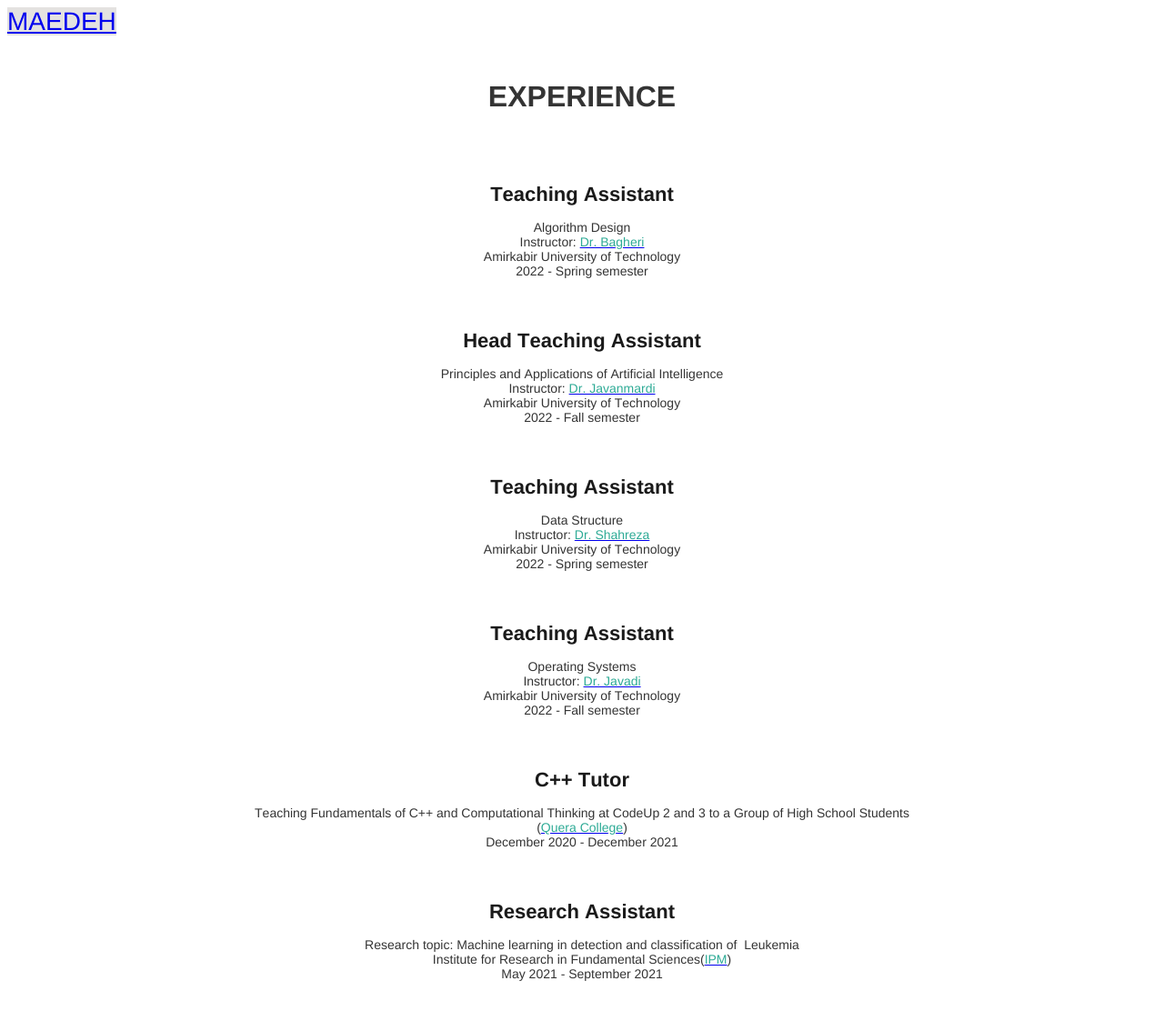
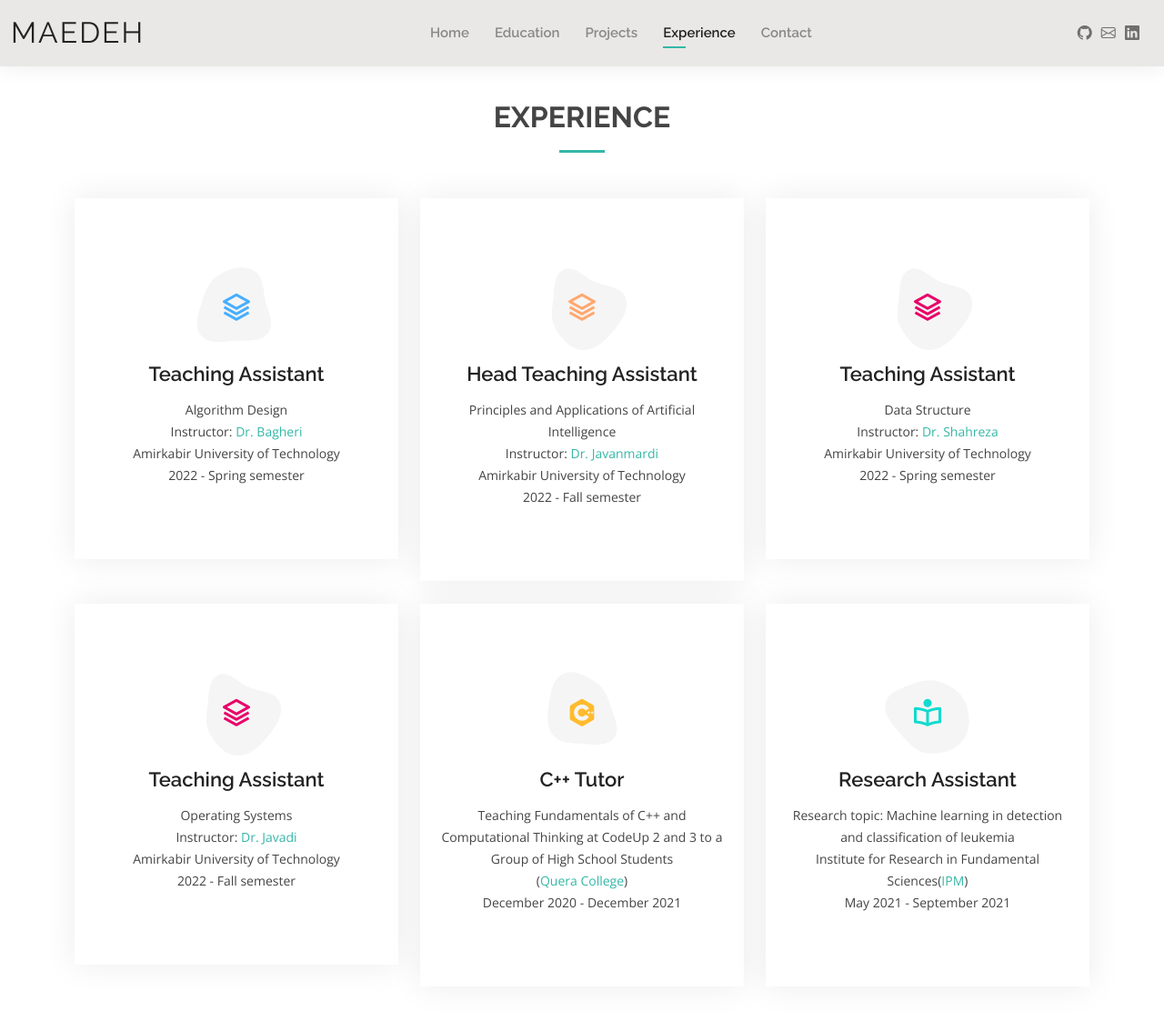
Before and after one commit to maedemir/maedemir.github.io, a plain HTML site: page exprience.html in a window 1280 px wide. Shown: the whole page at 91% size. Drawn offline with nearby package versions, Linux system fonts and the light colour scheme.

Commit message:
experience added

```diff
--- a/exprience.html
+++ b/exprience.html
@@ -1,78 +1,199 @@
-<!DOCTYPE html PUBLIC "-//W3C//DTD HTML 4.01//EN" "http://www.w3.org/TR/html4/strict.dtd">
-<html>
+<!DOCTYPE html>
+<html lang="en">
+
 <head>
-  <meta http-equiv="Content-Type" content="text/html; charset=utf-8">
-  <meta http-equiv="Content-Style-Type" content="text/css">
+  <meta charset="utf-8">
+  <meta content="width=device-width, initial-scale=1.0" name="viewport">
+
   <title>Experience</title>
-  <meta name="Generator" content="Cocoa HTML Writer">
-  <meta name="CocoaVersion" content="2113.5">
-  <style type="text/css">
-    p.p2 {margin: 0.0px 0.0px 0.0px 0.0px; font: 28.0px Helvetica; color: #1a1a1a; -webkit-text-stroke: #1a1a1a; min-height: 34.0px}
-    p.p3 {margin: 0.0px 0.0px 0.0px 0.0px; line-height: 18.0px; font: 12.0px Helvetica; color: #343434; -webkit-text-stroke: #343434; min-height: 14.0px}
-    p.p5 {margin: 0.0px 0.0px 0.0px 0.0px; text-align: center; line-height: 18.0px; font: 12.0px Helvetica; color: #343434; -webkit-text-stroke: #343434; min-height: 14.0px}
-    p.p6 {margin: 0.0px 0.0px 0.0px 0.0px; text-align: center; line-height: 36.0px; font: 36.0px boxicons; color: #3b9cff; -webkit-text-stroke: #3b9cff; min-height: 36.0px}
-    p.p8 {margin: 0.0px 0.0px 0.0px 0.0px; text-align: center; line-height: 24.0px; font: 14.0px Helvetica; color: #343434; -webkit-text-stroke: #343434}
-    p.p9 {margin: 0.0px 0.0px 0.0px 0.0px; text-align: center; line-height: 36.0px; font: 36.0px boxicons; color: #fd955b; -webkit-text-stroke: #fd955b; min-height: 36.0px}
-    p.p10 {margin: 0.0px 0.0px 0.0px 0.0px; text-align: center; line-height: 24.0px; font: 14.0px Helvetica; color: #2eab96; -webkit-text-stroke: #2eab96}
-    p.p11 {margin: 0.0px 0.0px 0.0px 0.0px; text-align: center; line-height: 36.0px; font: 36.0px boxicons; color: #df0055; -webkit-text-stroke: #df0055; min-height: 36.0px}
-    p.p12 {margin: 0.0px 0.0px 0.0px 0.0px; text-align: center; line-height: 36.0px; font: 36.0px boxicons; color: #fdae23; -webkit-text-stroke: #fdae23; min-height: 36.0px}
-    p.p13 {margin: 0.0px 0.0px 0.0px 0.0px; text-align: center; line-height: 36.0px; font: 36.0px boxicons; color: #20d5c4; -webkit-text-stroke: #20d5c4; min-height: 36.0px}
-    p.p14 {margin: 0.0px 0.0px 0.0px 0.0px; line-height: 18.0px; font: 12.0px Helvetica; color: #343434; -webkit-text-stroke: #343434; background-color: #ffffff; min-height: 14.0px}
-    p.p15 {margin: 0.0px 0.0px 0.0px 0.0px; font: 24.0px Helvetica; color: #ffffff; -webkit-text-stroke: #ffffff; min-height: 29.0px}
-    span.s1 {font-kerning: none; background-color: #e4e2e0}
-    span.s2 {font-kerning: none}
-    span.s3 {font-kerning: none; background-color: #ffffff}
-    span.s4 {font: 14.0px Helvetica; font-kerning: none; color: #2eab96; -webkit-text-stroke: 0px #2eab96}
-    span.s5 {font-kerning: none; color: #343434; background-color: #ffffff; -webkit-text-stroke: 0px #343434}
-    span.s6 {font-kerning: none; color: #2eab96; -webkit-text-stroke: 0px #2eab96}
-  </style>
+  <meta content="" name="description">
+  <meta content="" name="keywords">
+
+  <!-- Favicons -->
+  <link href="assets/img/employee.png" rel="icon">
+  <link href="assets/img/employee.png" rel="apple-touch-icon">
+
+  <!-- Google Fonts -->
+  <link href="https://fonts.googleapis.com/css?family=Open+Sans:300,300i,400,400i,600,600i,700,700i|Raleway:300,300i,400,400i,500,500i,600,600i,700,700i|Poppins:300,300i,400,400i,500,500i,600,600i,700,700i" rel="stylesheet">
+
+  <!-- Vendor CSS Files -->
+  <link href="assets/vendor/aos/aos.css" rel="stylesheet">
+  <link href="assets/vendor/bootstrap/css/bootstrap.min.css" rel="stylesheet">
+  <link href="assets/vendor/bootstrap-icons/bootstrap-icons.css" rel="stylesheet">
+  <link href="assets/vendor/boxicons/css/boxicons.min.css" rel="stylesheet">
+  <link href="assets/vendor/glightbox/css/glightbox.min.css" rel="stylesheet">
+  <link href="assets/vendor/swiper/swiper-bundle.min.css" rel="stylesheet">
+
+  <!-- Template Main CSS File -->
+  <link href="assets/css/style.css" rel="stylesheet">
+
+  <!-- =======================================================
+  * Template Name: Kelly - v4.8.1
+  * Template URL: https://bootstrapmade.com/kelly-free-bootstrap-cv-resume-html-template/
+  * Author: BootstrapMade.com
+  * License: https://bootstrapmade.com/license/
+  ======================================================== -->
 </head>
+
 <body>
-<h1 style="margin: 0.0px 534.5px 0.0px 0.0px; line-height: 28.0px; font: 28.0px Helvetica; color: #1a1a1a; -webkit-text-stroke: #1a1a1a"><span class="s1"><a href="file:///Users/maedehmirzazadeh/Documents/GitHub/maedemir-maedemir.github.io/index.html">MAEDEH<span class="s2"></span></a></span></h1>
-<p class="p2"><span class="s2"><i></i></span><br></p>
-<p class="p3"><span class="s2"></span><br></p>
-<h2 style="margin: 0.0px 0.0px 20.0px 0.0px; text-align: center; line-height: 38.4px; font: 32.0px Helvetica; color: #343434; -webkit-text-stroke: #343434"><span class="s2"><b>EXPERIENCE</b></span></h2>
-<p class="p5"><span class="s2"></span><br></p>
-<p class="p6"><span class="s2"></span><br></p>
-<h4 style="margin: 0.0px 0.0px 15.0px 0.0px; text-align: center; line-height: 26.4px; font: 22.0px Helvetica; color: #1a1a1a; -webkit-text-stroke: #1a1a1a"><span class="s3"><b>Teaching Assistant</b></span></h4>
-<p class="p8"><span class="s3">Algorithm Design</span></p>
-<p class="p8"><span class="s3">Instructor: <a href="https://aut.ac.ir/cv/2072/Alireza%20Bagheri"><span class="s4">Dr. Bagheri</span></a></span></p>
-<p class="p8"><span class="s3">Amirkabir University of Technology</span></p>
-<p class="p8"><span class="s3">2022 - Spring semester</span></p>
-<p class="p5"><span class="s2"></span><br></p>
-<p class="p9"><span class="s2"></span><br></p>
-<h4 style="margin: 0.0px 0.0px 15.0px 0.0px; text-align: center; line-height: 26.4px; font: 22.0px Helvetica; color: #1a1a1a; -webkit-text-stroke: #1a1a1a"><span class="s3"><b>Head Teaching Assistant</b></span></h4>
-<p class="p8"><span class="s3">Principles and Applications of Artificial Intelligence</span></p>
-<p class="p10"><span class="s5">Instructor: <a href="https://www.linkedin.com/in/mahdi-javanmardi-037b346b/"><span class="s6">Dr. Javanmardi</span></a></span></p>
-<p class="p8"><span class="s3">Amirkabir University of Technology</span></p>
-<p class="p8"><span class="s3">2022 - Fall semester</span></p>
-<p class="p5"><span class="s2"></span><br></p>
-<p class="p11"><span class="s2"></span><br></p>
-<h4 style="margin: 0.0px 0.0px 15.0px 0.0px; text-align: center; line-height: 26.4px; font: 22.0px Helvetica; color: #1a1a1a; -webkit-text-stroke: #1a1a1a"><span class="s3"><b>Teaching Assistant</b></span></h4>
-<p class="p8"><span class="s3">Data Structure</span></p>
-<p class="p8"><span class="s3">Instructor: <a href="file:///Users/maedehmirzazadeh/Documents/GitHub/maedemir-maedemir.github.io/%7Bhttps://sajad.shirali.ir/"><span class="s4">Dr. Shahreza</span></a></span></p>
-<p class="p8"><span class="s3">Amirkabir University of Technology</span></p>
-<p class="p8"><span class="s3">2022 - Spring semester</span></p>
-<p class="p5"><span class="s2"></span><br></p>
-<p class="p11"><span class="s2"></span><br></p>
-<h4 style="margin: 0.0px 0.0px 15.0px 0.0px; text-align: center; line-height: 26.4px; font: 22.0px Helvetica; color: #1a1a1a; -webkit-text-stroke: #1a1a1a"><span class="s3"><b>Teaching Assistant</b></span></h4>
-<p class="p8"><span class="s3">Operating Systems</span></p>
-<p class="p8"><span class="s3">Instructor: <a href="https://aut.ac.ir/cv/21291/S.Ahmad-Javadi?slc_lang=en&amp;&amp;cv=21291&amp;mod=scv"><span class="s4">Dr. Javadi</span></a></span></p>
-<p class="p8"><span class="s3">Amirkabir University of Technology</span></p>
-<p class="p8"><span class="s3">2022 - Fall semester</span></p>
-<p class="p5"><span class="s2"></span><br></p>
-<p class="p12"><span class="s2"></span><br></p>
-<h4 style="margin: 0.0px 0.0px 15.0px 0.0px; text-align: center; line-height: 26.4px; font: 22.0px Helvetica; color: #1a1a1a; -webkit-text-stroke: #1a1a1a"><span class="s3"><b>C++ Tutor</b></span></h4>
-<p class="p8"><span class="s3">Teaching Fundamentals of C++ and Computational Thinking at CodeUp 2 and 3 to a Group of High School Students</span></p>
-<p class="p10"><span class="s5">(<a href="https://quera.org/"><span class="s6">Quera College</span></a>)</span></p>
-<p class="p8"><span class="s3">December 2020 - December 2021</span></p>
-<p class="p5"><span class="s2"></span><br></p>
-<p class="p13"><span class="s2"></span><br></p>
-<h4 style="margin: 0.0px 0.0px 15.0px 0.0px; text-align: center; line-height: 26.4px; font: 22.0px Helvetica; color: #1a1a1a; -webkit-text-stroke: #1a1a1a"><span class="s3"><b>Research Assistant</b></span></h4>
-<p class="p8"><span class="s3">Research topic: Machine learning in detection and classification of<span class="Apple-converted-space">  </span>Leukemia</span></p>
-<p class="p8"><span class="s3">Institute for Research in Fundamental Sciences(<a href="http://www.ipm.ir/"><span class="s4">IPM</span></a>)</span></p>
-<p class="p8"><span class="s3">May 2021 - September 2021</span></p>
-<p class="p14"><span class="s2"></span><br></p>
-<p class="p15"><span class="s2"><i></i></span><br></p>
+
+  <!-- ======= Header ======= -->
+  <header id="header" class="fixed-top">
+    <div class="container-fluid d-flex justify-content-between align-items-center">
+
+      <h1 class="logo me-auto me-lg-0"><a href="index.html">Maedeh</a></h1>
+      <!-- Uncomment below if you prefer to use an image logo -->
+      <!-- <a href="index.html" class="logo"><img src="assets/img/logo.png" alt="" class="img-fluid"></a>-->
+
+      <nav id="navbar" class="navbar order-last order-lg-0">
+        <ul>
+          <li><a href="index.html">Home</a></li>
+          <li><a href="education.html">Education</a></li>
+          <li><a href="projects.html">Projects</a></li>
+          <li><a class="active" href="exprience.html">Experience</a></li>
+          <li><a href="contact.html">Contact</a></li>
+        </ul>
+        <i class="bi bi-list mobile-nav-toggle"></i>
+      </nav><!-- .navbar -->
+
+      <div class="header-social-links">
+        <a href="https://github.com/maedemir/" class="github"><i class="bi bi-github"></i></a>
+        <a href="https://Maeede.mir@gmail.com" class="btn-primary"><i class="bi bi-envelope"></i></a>
+        <a href="https://www.linkedin.com/in/maedeh-mirzazadeh-a9113b243/" class="linkedin"><i class="bi bi-linkedin"></i></i></a>
+      </div>
+
+    </div>
+
+  </header><!-- End Header -->
+
+  <main id="main">
+
+    <!-- ======= Services Section ======= -->
+    <section id="services" class="services">
+      <div class="container" data-aos="fade-up">
+
+        <div class="section-title">
+          <h2>Experience</h2>
+        </div>
+
+        <div class="row">
+          <div class="col-lg-4 col-md-6  align-items-stretch" data-aos="zoom-in" data-aos-delay="100">
+            <div class="icon-box iconbox-blue">
+              <div class="icon">
+                <svg width="100" height="100" viewBox="0 0 600 600" xmlns="http://www.w3.org/2000/svg">
+                  <path stroke="none" stroke-width="0" fill="#f5f5f5" d="M300,521.0016835830174C376.1290562159157,517.8887921683347,466.0731472004068,529.7835943286574,510.70327084640275,468.03025145048787C554.3714126377745,407.6079735673963,508.03601936045806,328.9844924480964,491.2728898941984,256.3432110539036C474.5976632858925,184.082847569629,479.9380746630129,96.60480741107993,416.23090153303,58.64404602377083C348.86323505073057,18.502131276798302,261.93793281208167,40.57373210992963,193.5410806939664,78.93577620505333C130.42746243093433,114.334589627462,98.30271207620316,179.96522072025542,76.75703585869454,249.04625023123273C51.97151888228291,328.5150500222984,13.704378332031375,421.85034740162234,66.52175969318436,486.19268352777647C119.04800174914682,550.1803526380478,217.28368757567262,524.383925680826,300,521.0016835830174"></path>
+                </svg>
+                <i class="bx bx-layer"></i>
+              </div>
+              <h4><a href="">Teaching Assistant</a></h4>
+              <p>Algorithm Design</p>
+              <p>Instructor: <a href="https://aut.ac.ir/cv/2072/Alireza%20Bagheri"> Dr. Bagheri</a></p>
+              <p>Amirkabir University of Technology</p>
+              <p>2022 - Spring semester</p>
+            </div>
+          </div>
+
+          <div class="col-lg-4 col-md-6  align-items-stretch mt-4 mt-md-0" data-aos="zoom-in" data-aos-delay="200">
+            <div class="icon-box iconbox-orange ">
+              <div class="icon">
+                <svg width="100" height="100" viewBox="0 0 600 600" xmlns="http://www.w3.org/2000/svg">
+                  <path stroke="none" stroke-width="0" fill="#f5f5f5" d="M300,582.0697525312426C382.5290701553225,586.8405444964366,449.9789794690241,525.3245884688669,502.5850820975895,461.55621195738473C556.606425686781,396.0723002908107,615.8543463187945,314.28637112970534,586.6730223649479,234.56875336149918C558.9533121215079,158.8439757836574,454.9685369536778,164.00468322053177,381.49747125262974,130.76875717737553C312.15926192815925,99.40240125094834,248.97055460311594,18.661163978235184,179.8680185752513,50.54337015887873C110.5421016452524,82.52863877960104,119.82277516462835,180.83849132639028,109.12597500060166,256.43424936330496C100.08760227029461,320.3096726198365,92.17705696193138,384.0621239912766,124.79988738764834,439.7174275375508C164.83382741302287,508.01625554203684,220.96474134820875,577.5009287672846,300,582.0697525312426"></path>
+                </svg>
+                <i class="bx bx-layer"></i>
+              </div>
+              <h4><a href="">Head Teaching Assistant</a></h4>
+              <p>Principles and Applications of Artificial Intelligence</p>
+              <p>Instructor: <a href="https://www.linkedin.com/in/mahdi-javanmardi-037b346b/"> Dr. Javanmardi</a></p>
+              <p>Amirkabir University of Technology</p>
+              <p>2022 - Fall semester</p>
+            </div>
+          </div>
+
+          <div class="col-lg-4 col-md-6  align-items-stretch mt-4 mt-md-0" data-aos="zoom-in" data-aos-delay="200">
+            <div class="icon-box iconbox-pink">
+              <div class="icon">
+                <svg width="100" height="100" viewBox="0 0 600 600" xmlns="http://www.w3.org/2000/svg">
+                  <path stroke="none" stroke-width="0" fill="#f5f5f5" d="M300,582.0697525312426C382.5290701553225,586.8405444964366,449.9789794690241,525.3245884688669,502.5850820975895,461.55621195738473C556.606425686781,396.0723002908107,615.8543463187945,314.28637112970534,586.6730223649479,234.56875336149918C558.9533121215079,158.8439757836574,454.9685369536778,164.00468322053177,381.49747125262974,130.76875717737553C312.15926192815925,99.40240125094834,248.97055460311594,18.661163978235184,179.8680185752513,50.54337015887873C110.5421016452524,82.52863877960104,119.82277516462835,180.83849132639028,109.12597500060166,256.43424936330496C100.08760227029461,320.3096726198365,92.17705696193138,384.0621239912766,124.79988738764834,439.7174275375508C164.83382741302287,508.01625554203684,220.96474134820875,577.5009287672846,300,582.0697525312426"></path>
+                </svg>
+                <i class="bx bx-layer"></i>
+              </div>
+              <h4><a href="">Teaching Assistant</a></h4>
+              <p>Data Structure</p>
+              <p>Instructor: <a href="{https://sajad.shirali.ir/"> Dr. Shahreza</a></p>
+              <p>Amirkabir University of Technology</p>
+              <p>2022 - Spring semester</p>
+            </div>
+          </div>
+          <div class="col-lg-4 col-md-6  align-items-stretch mt-4" data-aos="zoom-in" data-aos-delay="100">
+            <div class="icon-box iconbox-pink">
+              <div class="icon">
+                <svg width="100" height="100" viewBox="0 0 600 600" xmlns="http://www.w3.org/2000/svg">
+                  <path stroke="none" stroke-width="0" fill="#f5f5f5" d="M300,582.0697525312426C382.5290701553225,586.8405444964366,449.9789794690241,525.3245884688669,502.5850820975895,461.55621195738473C556.606425686781,396.0723002908107,615.8543463187945,314.28637112970534,586.6730223649479,234.56875336149918C558.9533121215079,158.8439757836574,454.9685369536778,164.00468322053177,381.49747125262974,130.76875717737553C312.15926192815925,99.40240125094834,248.97055460311594,18.661163978235184,179.8680185752513,50.54337015887873C110.5421016452524,82.52863877960104,119.82277516462835,180.83849132639028,109.12597500060166,256.43424936330496C100.08760227029461,320.3096726198365,92.17705696193138,384.0621239912766,124.79988738764834,439.7174275375508C164.83382741302287,508.01625554203684,220.96474134820875,577.5009287672846,300,582.0697525312426"></path>
+                </svg>
+                <i class="bx bx-layer"></i>
+              </div>
+              <h4><a href="">Teaching Assistant</a></h4>
+              <p>Operating Systems</p>
+              <p>Instructor: <a href="https://aut.ac.ir/cv/21291/S.Ahmad-Javadi?slc_lang=en&&cv=21291&mod=scv"> Dr. Javadi</a></p>
+              <p>Amirkabir University of Technology</p>
+              <p>2022 - Fall semester</p>
+            </div>
+          </div>
+
+          <div class="col-lg-4 col-md-6  align-items-stretch mt-4" data-aos="zoom-in" data-aos-delay="100">
+            <div class="icon-box iconbox-yellow">
+              <div class="icon">
+                <svg width="100" height="100" viewBox="0 0 600 600" xmlns="http://www.w3.org/2000/svg">
+                  <path stroke="none" stroke-width="0" fill="#f5f5f5" d="M300,503.46388370962813C374.79870501325706,506.71871716319447,464.8034551963731,527.1746412648533,510.4981551193396,467.86667711651364C555.9287308511215,408.9015244558933,512.6030010748507,327.5744911775523,490.211057578863,256.5855673507754C471.097692560561,195.9906835881958,447.69079081568157,138.11976852964426,395.19560036434837,102.3242989838813C329.3053358748298,57.3949838291264,248.02791733380457,8.279543830951368,175.87071277845988,42.242879143198664C103.41431057327972,76.34704239035025,93.79494320519305,170.9812938413882,81.28167332365135,250.07896920659033C70.17666984294237,320.27484674793965,64.84698225790005,396.69656628748305,111.28512138212992,450.4950937839243C156.20124167950087,502.5303643271138,231.32542653798444,500.4755392045468,300,503.46388370962813"></path>
+                </svg>
+                <i class="bx bxl-c-plus-plus"></i>
+              </div>
+              <h4><a href="">C++ Tutor</a></h4>
+              <p>Teaching Fundamentals of C++ and Computational Thinking at CodeUp 2 and 3 to a Group of High School Students</p>
+              <p>(<a href="https://quera.org/">Quera College</a>)</p>
+              <p>December 2020 - December 2021</p>
+            </div>
+          </div>
+
+          <div class="col-lg-4 col-md-6  align-items-center mt-4" data-aos="zoom-in" data-aos-delay="300">
+            <div class="icon-box iconbox-teal">
+              <div class="icon">
+                <svg width="100" height="100" viewBox="0 0 600 600" xmlns="http://www.w3.org/2000/svg">
+                  <path stroke="none" stroke-width="0" fill="#f5f5f5" d="M300,566.797414625762C385.7384707136149,576.1784315230908,478.7894351017131,552.8928747891023,531.9192734346935,484.94944893311C584.6109503024035,417.5663521118492,582.489472248146,322.67544863468447,553.9536738515405,242.03673114598146C529.1557734026468,171.96086150256528,465.24506316201064,127.66468636344209,395.9583748389544,100.7403814666027C334.2173773831606,76.7482773500951,269.4350130405921,84.62216499799875,207.1952322260088,107.2889140133804C132.92018162631612,134.33871894543012,41.79353780512637,160.00259165414826,22.644507872594943,236.69541883565114C3.319112789854554,314.0945973066697,72.72355303640163,379.243833228382,124.04198916343866,440.3218312028393C172.9286146004772,498.5055451809895,224.45579914871206,558.5317968840102,300,566.797414625762"></path>
+                </svg>
+                <i class='bx bx-book-reader'></i>
+              </div>
+              <h4><a href="">Research Assistant</a></h4>
+               <p>Research topic: Machine learning in detection and classification of leukemia</p>
+              <p>Institute for Research in Fundamental Sciences(<a href="http://www.ipm.ir/">IPM</a>)</p>
+              <p>May 2021 - September 2021</p>
+            </div>
+          </div>
+
+
+      </div>
+    </section><!-- End Services Section -->
+
+  </main><!-- End #main -->
+
+
+
+  <div id="preloader"></div>
+  <a href="#" class="back-to-top d-flex align-items-center justify-content-center"><i class="bi bi-arrow-up-short"></i></a>
+
+  <!-- Vendor JS Files -->
+  <script src="assets/vendor/purecounter/purecounter_vanilla.js"></script>
+  <script src="assets/vendor/aos/aos.js"></script>
+  <script src="assets/vendor/bootstrap/js/bootstrap.bundle.min.js"></script>
+  <script src="assets/vendor/glightbox/js/glightbox.min.js"></script>
+  <script src="assets/vendor/isotope-layout/isotope.pkgd.min.js"></script>
+  <script src="assets/vendor/swiper/swiper-bundle.min.js"></script>
+  <script src="assets/vendor/waypoints/noframework.waypoints.js"></script>
+  <script src="assets/vendor/php-email-form/validate.js"></script>
+
+  <!-- Template Main JS File -->
+  <script src="assets/js/main.js"></script>
+
 </body>
+
 </html>
```
Also changed, not shown: 1 other file.
